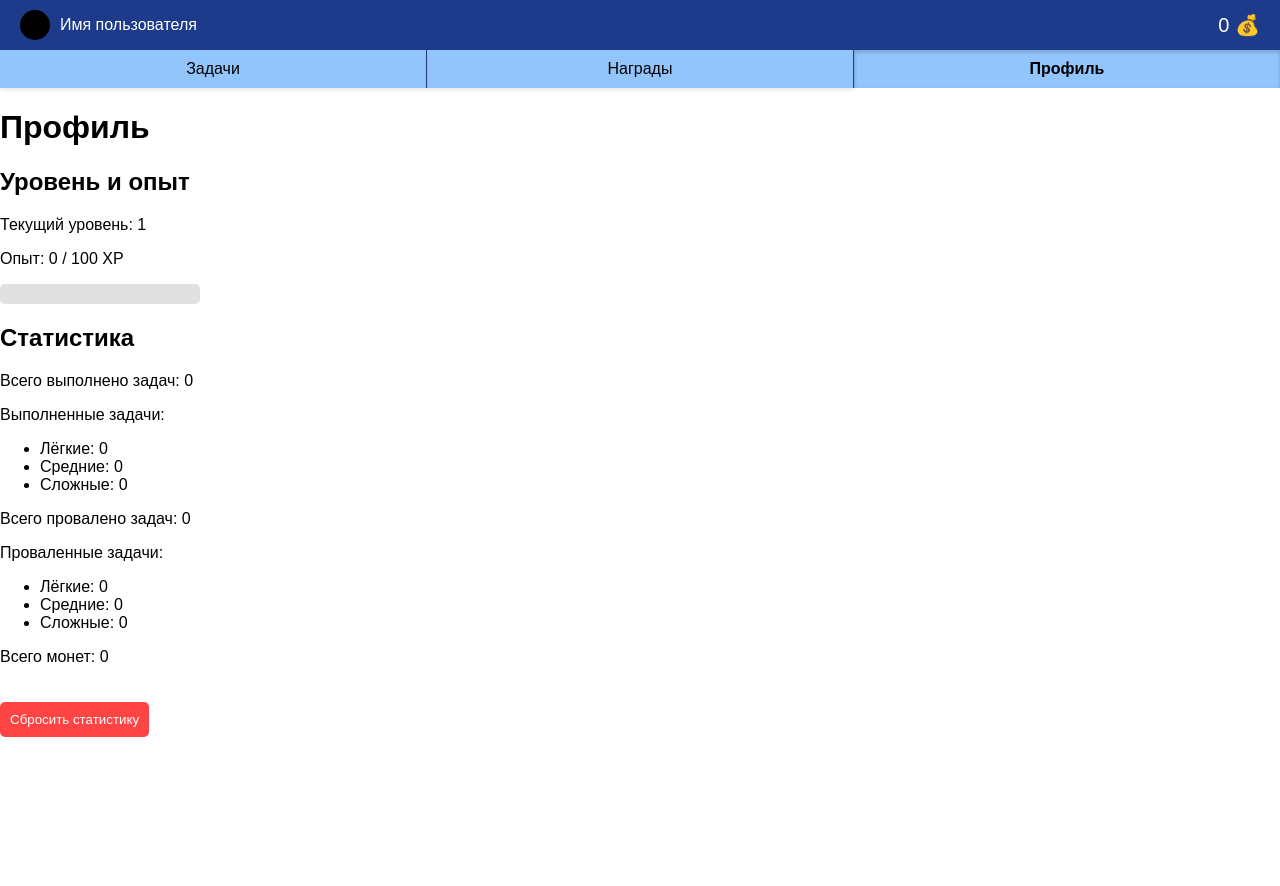
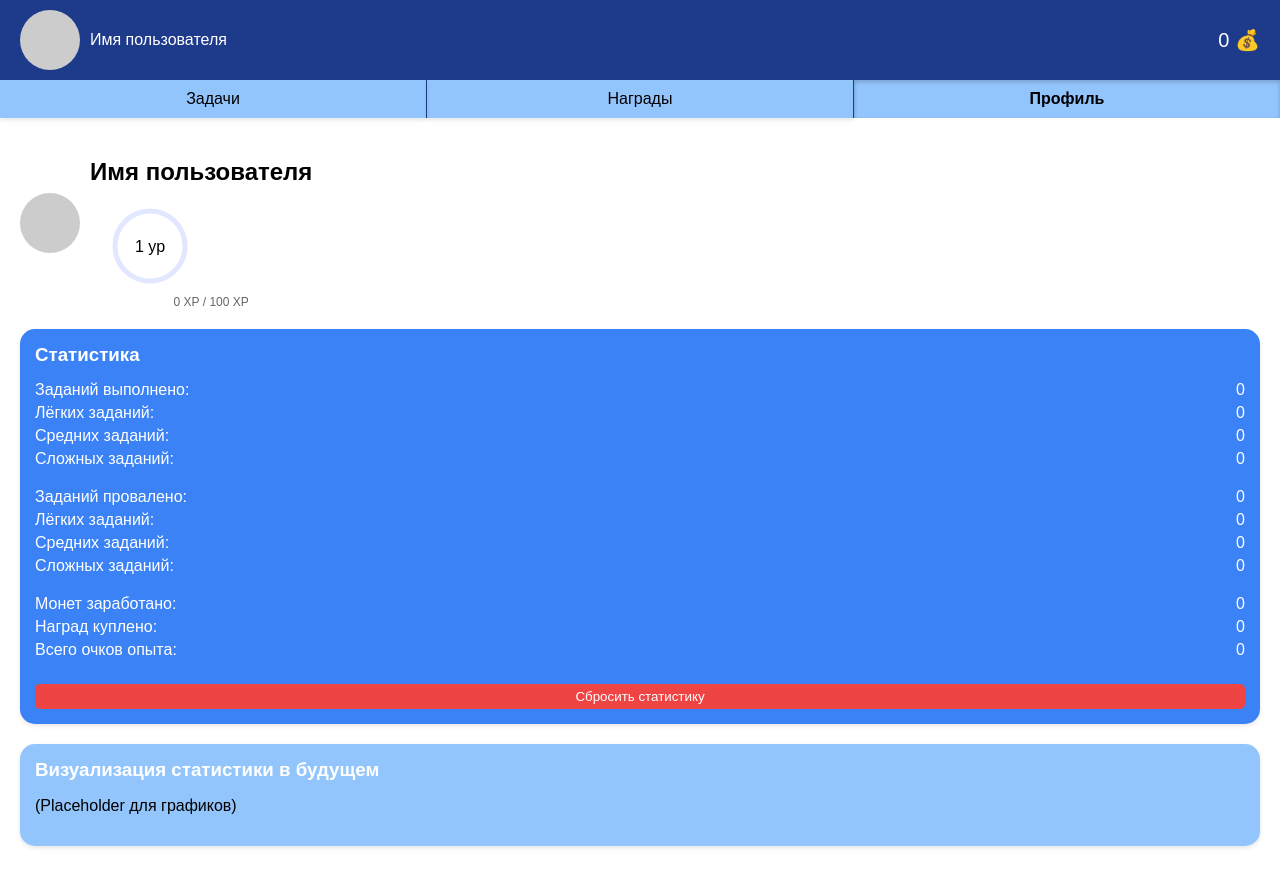
Before and after one commit to 1vanch0s/ToDoListTWA, a React (Vite) app in the folder todo-app/: page /profile in a window 1280 px wide. Before the commit the page ends 800 px from the top, so only its background shows below. Built offline with nearby package versions, Linux system fonts and the light colour scheme.

Commit message:
финалим дизайн

```diff
--- a/todo-app/src/pages/Profile.tsx
+++ b/todo-app/src/pages/Profile.tsx
@@ -1,4 +1,5 @@
-import React, { useEffect, useState } from "react";
+import React, { useState, useEffect } from "react";
+import '../styles.css';
 
 interface Stats {
   completed: { easy: number; medium: number; hard: number };
@@ -6,14 +7,9 @@ interface Stats {
   totalCoins: number;
   xp: number;
   level: number;
-}
-
-interface Task {
-  id: string;
-  title: string;
-  status: "pending" | "completed" | "failed";
-  coins: number;
-  difficulty: "easy" | "medium" | "hard";
+  totalEarnedCoins: number;
+  totalEarnedXp: number;
+  purchases: number;
 }
 
 const initialStats: Stats = {
@@ -22,127 +18,147 @@ const initialStats: Stats = {
   totalCoins: 0,
   xp: 0,
   level: 1,
+  totalEarnedCoins: 0,
+  totalEarnedXp: 0,
+  purchases: 0,
 };
 
-// Функция для вычисления XP, необходимого для достижения уровня
+// Функция для вычисления XP, необходимого для уровня
 const xpForLevel = (level: number): number => {
   if (level <= 1) return 0;
   let totalXp = 0;
   for (let i = 2; i <= level; i++) {
-    const tier = Math.floor((i - 1) / 10); // Каждые 10 уровней увеличиваем требование
+    const tier = Math.floor((i - 1) / 10);
     totalXp += 100 + tier * 50;
   }
   return totalXp;
 };
 
-// Функция для вычисления уровня на основе XP
-const calculateLevel = (xp: number): number => {
-  let level = 1;
-  while (xpForLevel(level + 1) <= xp) {
-    level++;
-  }
-  return level;
-};
+// Функция для вычисления следующего уровня
+const nextLevelXp = (level: number): number => xpForLevel(level + 1);
 
 const Profile: React.FC = () => {
   const [stats, setStats] = useState<Stats>(initialStats);
+  const userName = "Имя пользователя";
 
   useEffect(() => {
-    const updateStats = () => {
     const storedStats = localStorage.getItem("stats");
     if (storedStats) {
-        const parsedStats = JSON.parse(storedStats);
-        // Проверяем и исправляем уровень
-        const correctedLevel = calculateLevel(parsedStats.xp || 0);
-        const correctedStats: Stats = {
-          ...parsedStats,
-          level: correctedLevel,
-        };
-        setStats(correctedStats);
-        localStorage.setItem("stats", JSON.stringify(correctedStats));
+      const parsedStats: Stats = JSON.parse(storedStats);
+      const calculatedLevel = parsedStats.xp >= nextLevelXp(parsedStats.level)
+        ? parsedStats.level + 1
+        : parsedStats.level;
+      setStats({ ...parsedStats, level: calculatedLevel });
     }
-    };
-
-    updateStats();
-
-    // Слушаем изменения в localStorage
-    window.addEventListener("storage", updateStats);
-    return () => window.removeEventListener("storage", updateStats);
   }, []);
 
-  // Вычисляем общий подсчёт
-  const totalCompleted = stats.completed.easy + stats.completed.medium + stats.completed.hard;
-  const totalFailed = stats.failed.easy + stats.failed.medium + stats.failed.hard;
+  const progress = stats.xp > 0
+    ? Math.min((stats.xp - xpForLevel(stats.level)) / (nextLevelXp(stats.level) - xpForLevel(stats.level)) * 100, 100)
+    : 0;
 
-  // Вычисляем прогресс для прогресс-бара
-  const currentLevelXp = xpForLevel(stats.level); // XP для текущего уровня
-  const nextLevelXp = xpForLevel(stats.level + 1); // XP для следующего уровня
-  const progressXp = stats.xp - currentLevelXp; // Текущий прогресс на уровне
-  const totalXpNeeded = nextLevelXp - currentLevelXp; // XP до следующего уровня
-  const progressPercent = Math.min((progressXp / totalXpNeeded) * 100, 100);
-
-  // Функция для сброса статистики и задач
   const resetStats = () => {
-    // Сбрасываем статистику
     localStorage.setItem("stats", JSON.stringify(initialStats));
+    localStorage.setItem("rewards", JSON.stringify([]));
+    localStorage.setItem("tasks", JSON.stringify([])); // Добавляем сброс задач
     setStats(initialStats);
-
-    // Удаляем завершённые и проваленные задачи
-    const storedTasks = localStorage.getItem("tasks");
-    if (storedTasks) {
-      const parsedTasks: Task[] = JSON.parse(storedTasks);
-      const pendingTasks = parsedTasks.filter((task) => task.status === "pending");
-      localStorage.setItem("tasks", JSON.stringify(pendingTasks));
-    }
   };
 
   return (
     <div>
-      <h1>Профиль</h1>
-      <h2>Уровень и опыт</h2>
-      <p>Текущий уровень: {stats.level}</p>
-      <p>Опыт: {progressXp} / {totalXpNeeded} XP</p>
-      <div style={{ width: "200px", backgroundColor: "#e0e0e0", borderRadius: "5px" }}>
-        <div
-          style={{
-            width: `${progressPercent}%`,
-            maxWidth: "100%", // Предотвращаем выход за границы
-            height: "20px",
-            backgroundColor: "#4caf50",
-            borderRadius: "5px",
-          }}
-        ></div>
+      <main className="main">
+        <div className="profile-header">
+          <div className="avatar"></div>
+          <div>
+            <h2>{userName}</h2>
+            <div className="level-circle">
+              <svg width="80" height="80">
+                <circle
+                  cx="40"
+                  cy="40"
+                  r="35"
+                  stroke="#E0E7FF"
+                  strokeWidth="5"
+                  fill="none"
+                />
+                <circle
+                  cx="40"
+                  cy="40"
+                  r="35"
+                  stroke="#3B82F6"
+                  strokeWidth="5"
+                  fill="none"
+                  strokeDasharray="219.8"
+                  strokeDashoffset={219.8 - (219.8 * progress / 100)}
+                  transform="rotate(-90 40 40)"
+                />
+                <text
+                  x="40"
+                  y="42"
+                  textAnchor="middle"
+                  dominantBaseline="middle"
+                  fontSize="16"
+                  fill="#000"
+                >
+                  {stats.level} ур
+                </text>
+              </svg>
+              <div className="xp-text">
+                {stats.xp} XP / {nextLevelXp(stats.level)} XP
               </div>
-      <h2>Статистика</h2>
-      <p>Всего выполнено задач: {totalCompleted}</p>
-      <p>Выполненные задачи:</p>
-      <ul>
-        <li>Лёгкие: {stats.completed.easy}</li>
-        <li>Средние: {stats.completed.medium}</li>
-        <li>Сложные: {stats.completed.hard}</li>
-      </ul>
-      <p>Всего провалено задач: {totalFailed}</p>
-      <p>Проваленные задачи:</p>
-      <ul>
-        <li>Лёгкие: {stats.failed.easy}</li>
-        <li>Средние: {stats.failed.medium}</li>
-        <li>Сложные: {stats.failed.hard}</li>
-      </ul>
-      <p>Всего монет: {stats.totalCoins}</p>
-      <button
-        onClick={resetStats}
-        style={{
-          marginTop: "20px",
-          padding: "10px",
-          backgroundColor: "#ff4444",
-          color: "#fff",
-          border: "none",
-          borderRadius: "5px",
-          cursor: "pointer",
-        }}
-      >
+            </div>
+          </div>
+        </div>
+        <div className="stats-card">
+          <h3>Статистика</h3>
+          <div className="stats-section">
+            <div>
+              <p>Заданий выполнено:</p>
+              <p>Лёгких заданий:</p>
+              <p>Средних заданий:</p>
+              <p>Сложных заданий:</p>
+            </div>
+            <div>
+              <p>{stats.completed.easy + stats.completed.medium + stats.completed.hard}</p>
+              <p>{stats.completed.easy}</p>
+              <p>{stats.completed.medium}</p>
+              <p>{stats.completed.hard}</p>
+            </div>
+          </div>
+          <div className="stats-section">
+            <div>
+              <p>Заданий провалено:</p>
+              <p>Лёгких заданий:</p>
+              <p>Средних заданий:</p>
+              <p>Сложных заданий:</p>
+            </div>
+            <div>
+              <p>{stats.failed.easy + stats.failed.medium + stats.failed.hard}</p>
+              <p>{stats.failed.easy}</p>
+              <p>{stats.failed.medium}</p>
+              <p>{stats.failed.hard}</p>
+            </div>
+          </div>
+          <div className="stats-section">
+            <div>
+              <p>Монет заработано:</p>
+              <p>Наград куплено:</p>
+              <p>Всего очков опыта:</p>
+            </div>
+            <div>
+              <p>{stats.totalEarnedCoins || 0}</p>
+              <p>{stats.purchases || 0}</p>
+              <p>{stats.totalEarnedXp || 0}</p>
+            </div>
+          </div>
+          <button onClick={resetStats} className="button reset-button">
             Сбросить статистику
           </button>
+        </div>
+        <div className="stats-card future-section">
+          <h3>Визуализация статистики в будущем</h3>
+          <p>(Placeholder для графиков)</p>
+        </div>
+      </main>
     </div>
   );
 };
--- a/todo-app/src/pages/Rewards.tsx
+++ b/todo-app/src/pages/Rewards.tsx
@@ -6,7 +6,7 @@ interface Reward {
   title: string;
   description: string;
   cost: number;
-  purchased: boolean; // Оставляем, но не используем для ограничения покупки
+  purchased: boolean;
 }
 
 interface Stats {
@@ -15,6 +15,9 @@ interface Stats {
   totalCoins: number;
   xp: number;
   level: number;
+  totalEarnedCoins: number; // Добавляем общее количество заработанных монет
+  totalEarnedXp: number; // Добавляем общее количество заработанного опыта
+  purchases: number; // Счётчик покупок
 }
 
 interface RewardsProps {
@@ -69,11 +72,13 @@ const Rewards: React.FC<RewardsProps> = ({ updateCoins }) => {
       return;
     }
 
-    // Вычитаем стоимость награды из монет
+    // Вычитаем стоимость из текущих монет
     stats.totalCoins -= reward.cost;
+    // Увеличиваем счётчик покупок
+    stats.purchases = (stats.purchases || 0) + 1;
+    // Обновляем общее количество заработанных монет (например, увеличиваем при выполнении задач)
     localStorage.setItem("stats", JSON.stringify(stats));
 
-    // Обновляем монеты в шапке
     updateCoins();
   };
 
--- a/todo-app/src/styles.css
+++ b/todo-app/src/styles.css
@@ -18,9 +18,9 @@ body {
 }
 
 .avatar {
-  width: 30px;
-  height: 30px;
-  background-color: #000;
+  width: 60px;
+  height: 60px;
+  background-color: #ccc;
   border-radius: 50%;
   margin-right: 10px;
 }
@@ -71,8 +71,8 @@ body {
 .rewards-grid {
   display: grid;
   grid-template-columns: repeat(2, 1fr);
-  row-gap: 20px; /* Увеличиваем вертикальное расстояние */
-  column-gap: 15px; /* Горизонтальное расстояние */
+  row-gap: 20px;
+  column-gap: 15px;
 }
 
 .reward-card {
@@ -83,7 +83,7 @@ body {
   display: flex;
   flex-direction: column;
   justify-content: space-between;
-  min-height: 200px; /* Фиксируем минимальную высоту */
+  min-height: 200px;
 }
 
 .reward-card h3 {
@@ -281,6 +281,67 @@ body {
   margin-left: 10px;
 }
 
+.profile-header {
+  display: flex;
+  align-items: center;
+  margin-bottom: 20px;
+}
+
+.level-circle {
+  margin-left: 20px;
+  position: relative;
+}
+
+.xp-text {
+  text-align: center;
+  font-size: 12px;
+  color: #666;
+  margin-top: 5px;
+}
+
+.stats-card {
+  background-color: #3B82F6;
+  border-radius: 15px;
+  padding: 15px;
+  box-shadow: 0 2px 4px rgba(0,0,0,0.1);
+  margin-bottom: 20px;
+}
+
+.stats-card h3 {
+  color: #fff;
+  margin: 0 0 10px 0;
+}
+
+.stats-section {
+  display: flex;
+  justify-content: space-between;
+  margin-bottom: 10px;
+}
+
+.stats-section div {
+  color: #fff;
+}
+
+.stats-section div p {
+  margin: 5px 0;
+}
+
+.reset-button {
+  background-color: #EF4444;
+  color: #fff;
+  width: 100%;
+  margin-top: 10px;
+}
+
+.reset-button:hover {
+  background-color: #DC2626;
+}
+
+.future-section {
+  background-color: #93C5FD;
+  color: #000;
+}
+
 @media (max-width: 768px) {
   .main {
     padding: 10px;
@@ -303,4 +364,11 @@ body {
   .task-card {
     padding: 10px;
   }
+  .profile-header {
+    flex-direction: column;
+    text-align: center;
+  }
+  .level-circle {
+    margin: 10px 0;
+  }
 }
```
Also changed, not shown: todo-app/src/pages/Tasks.tsx (+10 -1 lines). Lines whose indentation alone changed are shown as unchanged.
